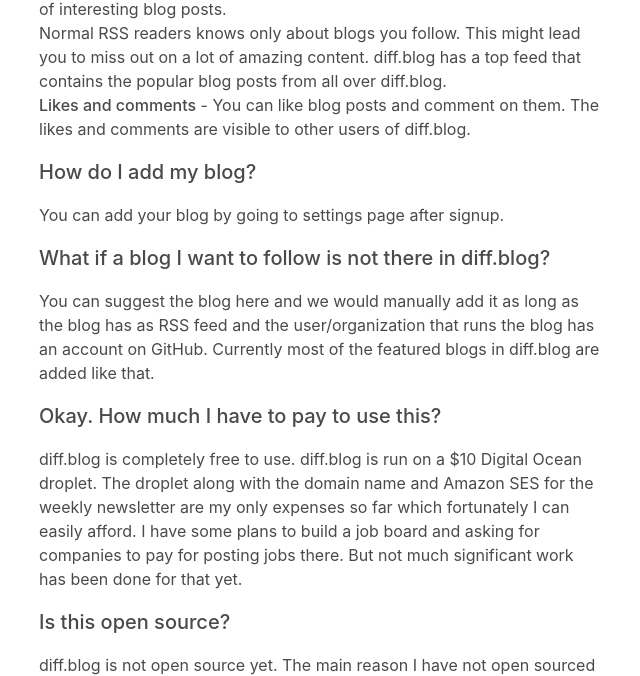
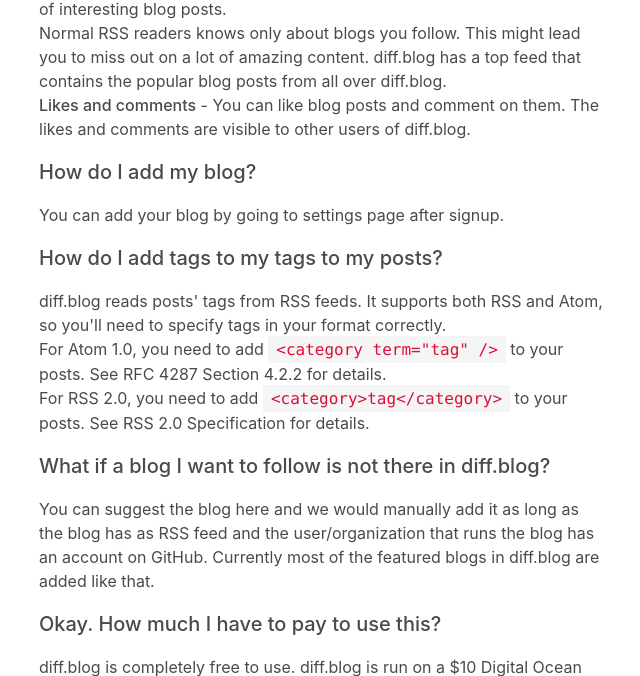
Before and after one commit to diffblog/diff.blog, a Django app: page /FAQ/ in a window 1280 px wide. Shown: the part 1257-1933 px from the top of the page, without its empty margins (25-665 px from the left). Run offline with Django 3.2, Linux system fonts and the light colour scheme; style sheets or scripts are compiled from the project's sources; some libraries are stand-ins or nearby versions.

Commit message:
Add info about post tags

```diff
--- a/templates/faq.html
+++ b/templates/faq.html
@@ -73,6 +73,23 @@
         You can add your blog by going to <a href="account/settings/blog/">settings</a> page after signup.
     </p>
     <h2 class="text-xl font-medium my-4">
+        How do I add tags to my tags to my posts?
+    </h2>
+    <p>
+        diff.blog reads posts' tags from RSS feeds. It supports both RSS and Atom, so you'll need to specify tags in your
+        format correctly.
+        <ul>
+            <li>
+                For Atom 1.0, you need to add <code>&lt;category term="tag" /&gt;</code> to your posts. See
+                <a href="https://datatracker.ietf.org/doc/html/rfc4287#section-4.2.2">RFC 4287 Section 4.2.2</a> for details.
+            </li>
+            <li>
+                For RSS 2.0, you need to add <code>&lt;category&gt;tag&lt;/category&gt;</code> to your posts. See
+                <a href="https://www.rssboard.org/rss-specification#ltcategorygtSubelementOfLtitemgt">RSS 2.0 Specification</a> for details.
+            </li>
+        </ul>
+    </p>
+    <h2 class="text-xl font-medium my-4">
         What if a blog I want to follow is not there in diff.blog?
     </h2>
     <p>
```
